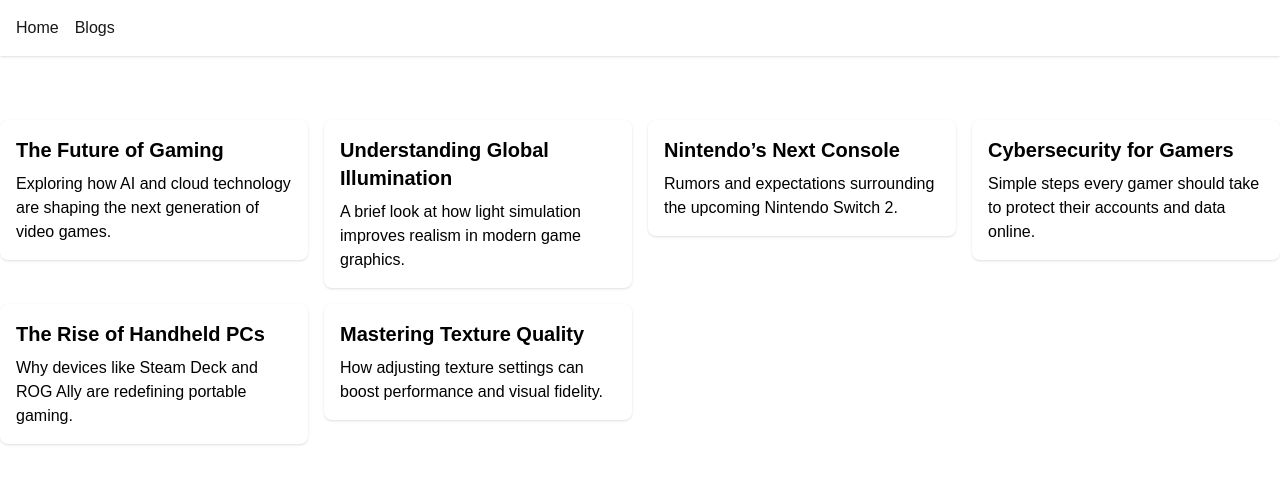
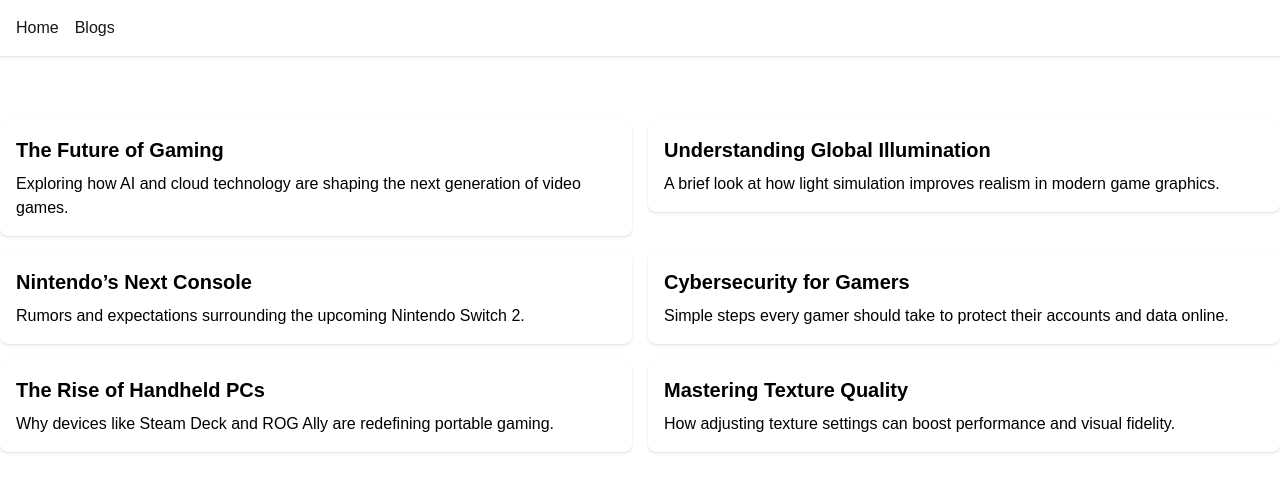
Before and after one commit to shakiba-vakili/Blog, a Next.js app: page /blogs in a window 1280 px wide. Shown: the top 492 px of the page. Built offline with nearby package versions, Linux system fonts and the light colour scheme; data requests are answered from the project's data file.

Commit message:
implement responsive grid layout (1 column mobile, 2 columns tablet, 4 columns desktop)

```diff
--- a/src/app/blogs/page.tsx
+++ b/src/app/blogs/page.tsx
@@ -3,7 +3,7 @@
 import Articles from '../components/Articles'
 import Link from 'next/link'
 export interface IGetArticles{
-      id?: number,
+      id?: string,
       title?:string,
       description?:string
 
@@ -13,7 +13,7 @@
     const data= await result.json() as IGetArticles[]
   return (
    <Container>
-    <div className="grid grid-cols-4 gap-4 py-16">
+  <div className="grid grid-cols-4 md:grid-cols-2 sm:grid-cols-1 gap-4 py-16">
 
      {data.map((item) => (
   <Link key={item.id} href={`/blogs/${item.id}`}>
```
